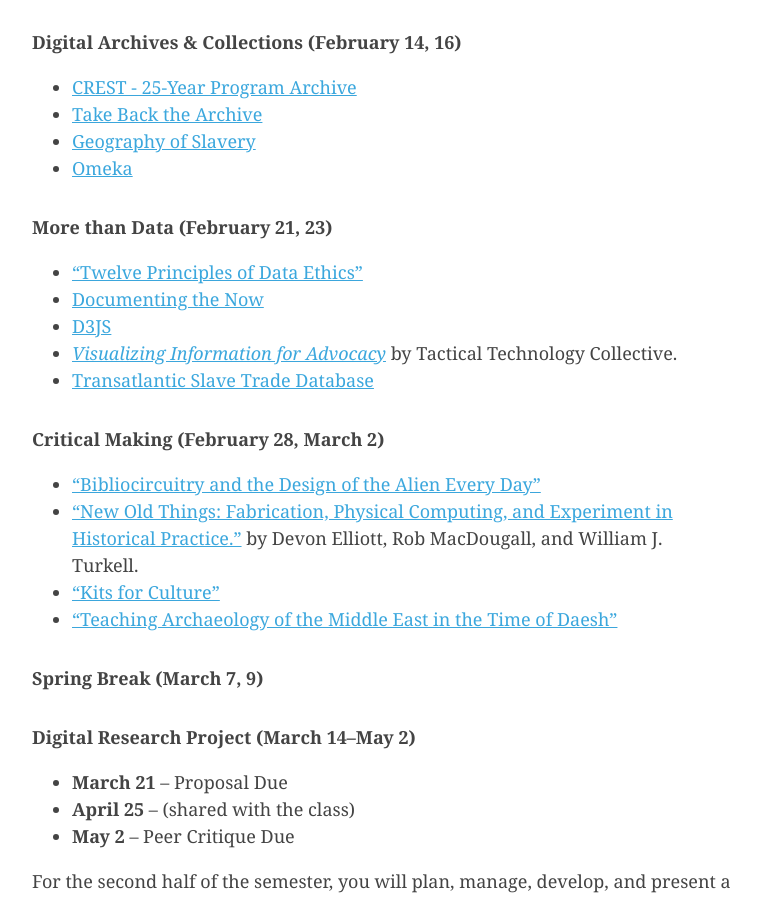
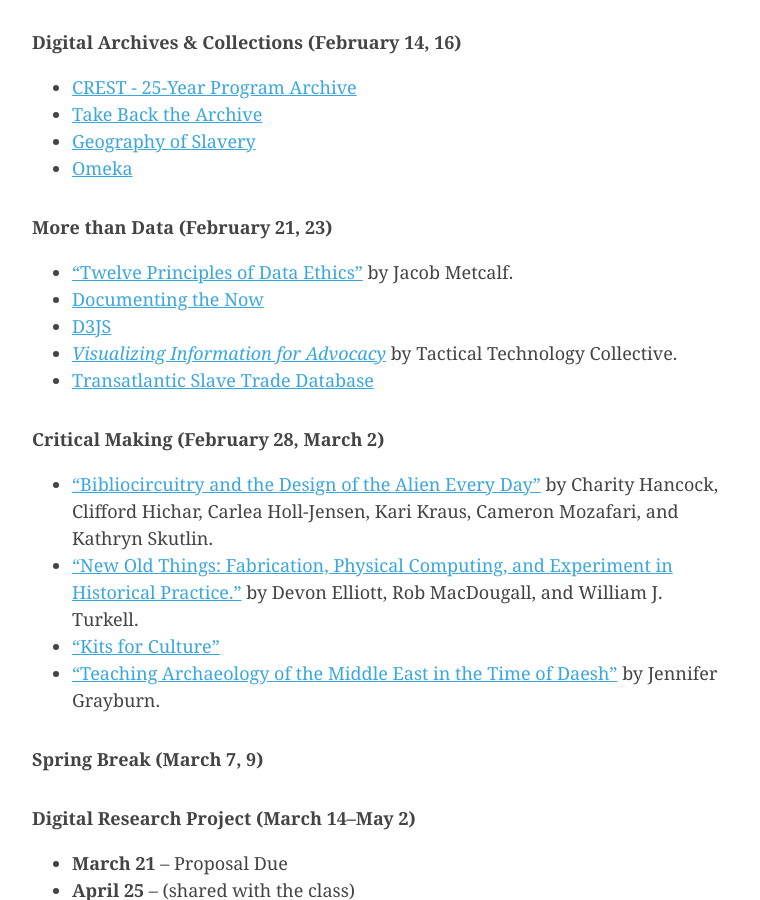
Before and after one commit to jeremyboggs/jeremyboggs.net, a Jekyll site: the page built from _courses/digitalamericanstudies.md, in a window 1280 px wide and 900 px high, scrolled down 1185 px. Shown: the whole window, without its empty margins (258-1018 px from the left). Built offline with Jekyll 4.4.1, drawn with Linux system fonts in a browser that asks for light colours; some web fonts are replaced.

Commit message:
Give credit.

```diff
--- a/_courses/digitalamericanstudies.md
+++ b/_courses/digitalamericanstudies.md
@@ -38,7 +38,7 @@
 
 ### More than Data (February 21, 23)
 
-- [“Twelve Principles of Data Ethics”](http://ethicalresolve.com/twelve-principles-of-data-ethics/)
+- [“Twelve Principles of Data Ethics”](http://ethicalresolve.com/twelve-principles-of-data-ethics/) by Jacob Metcalf.
 - [Documenting the Now](http://docnow.io)
 - [D3JS](http://d3js.org)
 - [_Visualizing Information for Advocacy_](http://visualisingadvocacy.org/getbook) by Tactical Technology Collective.
@@ -47,10 +47,10 @@
 
 ### Critical Making (February 28, March 2)
 
-- [“Bibliocircuitry and the Design of the Alien Every Day”](https://scholarworks.iu.edu/journals/index.php/textual/article/view/5051)
+- [“Bibliocircuitry and the Design of the Alien Every Day”](https://scholarworks.iu.edu/journals/index.php/textual/article/view/5051) by Charity Hancock, Clifford Hichar, Carlea Holl-Jensen, Kari Kraus, Cameron Mozafari, and Kathryn Skutlin.
 - [“New Old Things: Fabrication, Physical Computing, and Experiment in Historical Practice.”](http://www.cjc-online.ca/index.php/journal/article/view/2506/2773) by Devon Elliott, Rob MacDougall, and William J. Turkell.
 - [“Kits for Culture”](http://maker.uvic.ca/category/kits/)
-- [“Teaching Archaeology of the Middle East in the Time of Daesh”](http://scholarslab.org/digital-humanities/teaching-archaeology-of-the-middle-east-in-the-time-of-daesh-the-merits-of-incorporating-allahyaris-material-speculation-with-3d-printing/)
+- [“Teaching Archaeology of the Middle East in the Time of Daesh”](http://scholarslab.org/digital-humanities/teaching-archaeology-of-the-middle-east-in-the-time-of-daesh-the-merits-of-incorporating-allahyaris-material-speculation-with-3d-printing/) by Jennifer Grayburn.
 
 
 ### Spring Break (March 7, 9)
```
